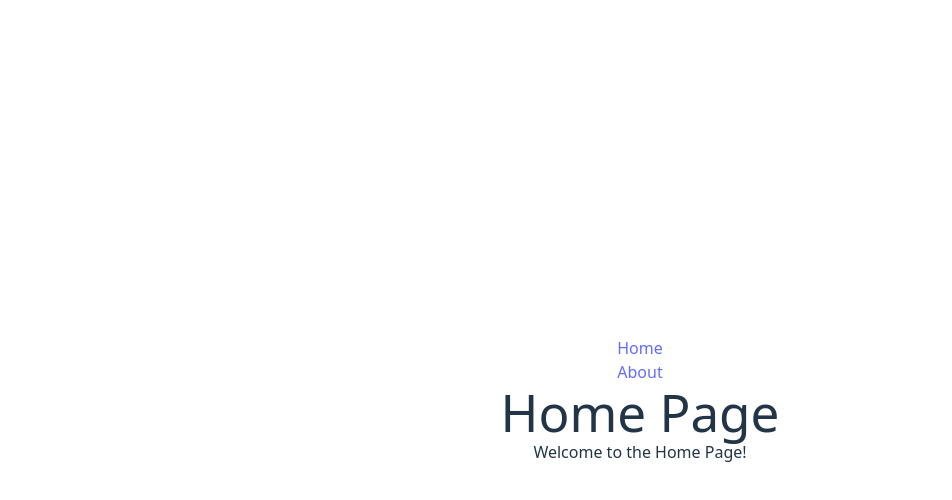
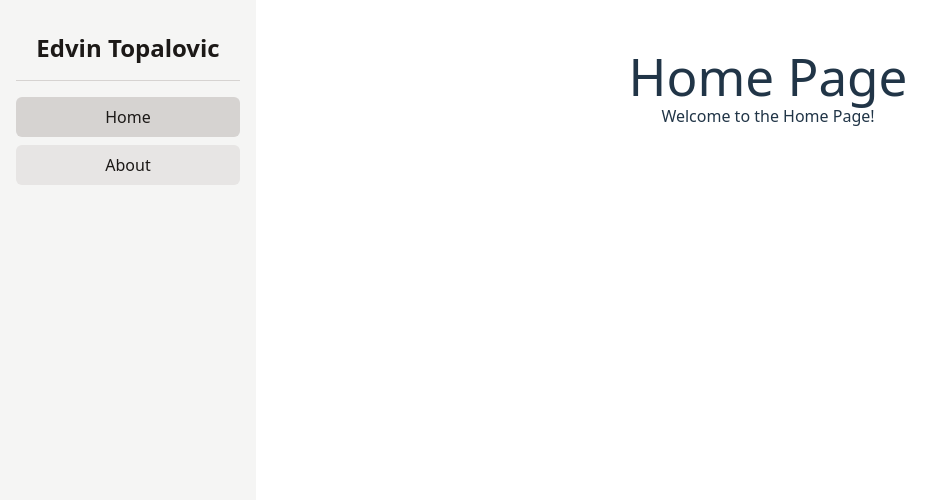
Before and after one commit to edvintopa/edvintopa, a React (Vite) app: page /#/ in a window 1280 px wide. Shown: the top 500 px of the page, without its empty margins (0-952 px from the left). Built offline with nearby package versions, Linux system fonts and the light colour scheme.

Commit message:
navbar + css

```diff
--- a/src/App.tsx
+++ b/src/App.tsx
@@ -1,25 +1,18 @@
 import { HashRouter as Router, Routes, Route, Link } from 'react-router-dom'
 import Home from './pages/Home/Home'
-import About from './pages/About/About'  // Ensure your About component is in this location or adjust accordingly
+import About from './pages/About/About'
+import Layout from './components/Layout'
 import './App.css'
 
 function App() {
   return (
     <Router>
-      <nav>
-        <ul>
-          <li>
-            <Link to="/">Home</Link>
-          </li>
-          <li>
-            <Link to="/about">About</Link>
-          </li>
-        </ul>
-      </nav>
-      <Routes>
-        <Route path="/" element={<Home />} />
-        <Route path="/about" element={<About />} />
-      </Routes>
+      <Layout>
+        <Routes>
+          <Route path="/" element={<Home />} />
+          <Route path="/about" element={<About />} />
+        </Routes>
+      </Layout>
     </Router>
   )
 }
--- /dev/null
+++ b/src/components/Layout.tsx
@@ -0,0 +1,21 @@
+import React from 'react'
+import NavMenu from './NavMenu/NavMenu'
+
+interface LayoutProps {
+  children: React.ReactNode
+}
+
+function Layout({ children }: LayoutProps) {
+  return (
+    <div className="flex h-screen">
+      <aside className="fixed left-0 top-0 h-full w-64 bg-gray-100">
+        <NavMenu />
+      </aside>
+      <main className="flex-1 ml-64 p-4">
+        {children}
+      </main>
+    </div>
+  )
+}
+
+export default Layout
--- /dev/null
+++ b/src/components/NavMenu/NavMenu.tsx
@@ -0,0 +1,42 @@
+import { Link, useLocation } from 'react-router-dom'
+
+const navItems = [
+  { name: 'Home', to: '/' },
+  { name: 'About', to: '/about' }
+]
+
+function NavMenu() {
+  const location = useLocation()
+
+  return (
+    <div className="h-full w-64 bg-stone-100 dark:bg-stone-900 text-stone-900 dark:text-white flex flex-col p-4">
+
+      <div className="p-4 text-2xl font-bold border-b border-stone-300 dark:border-stone-700">
+        Edvin Topalovic
+      </div>
+
+      <nav className="flex-1 mt-4">
+        <div className="space-y-2">
+          {navItems.map((item) => (
+            <div
+              key={item.to}
+              className={`rounded-md text-center py-2 cursor-pointer w-full
+              ${
+                location.pathname === item.to
+                  ? 'bg-stone-300 dark:bg-stone-700'
+                  : 'bg-stone-200 dark:bg-stone-800'
+              }
+              hover:bg-stone-400 dark:hover:bg-stone-500`}
+            >
+              <Link to={item.to} className="block">
+                {item.name}
+              </Link>
+            </div>
+          ))}
+        </div>
+      </nav>
+    </div>
+  )
+}
+
+export default NavMenu
--- a/src/index.css
+++ b/src/index.css
@@ -13,15 +13,6 @@
   text-rendering: optimizeLegibility;
   -webkit-font-smoothing: antialiased;
   -moz-osx-font-smoothing: grayscale;
-}
-
-a {
-  font-weight: 500;
-  color: #646cff;
-  text-decoration: inherit;
-}
-a:hover {
-  color: #535bf2;
 }
 
 body {
@@ -61,9 +52,6 @@ button:focus-visible {
     color: #213547;
     background-color: #ffffff;
   }
-  a:hover {
-    color: #747bff;
-  }
   button {
     background-color: #f9f9f9;
   }
```
